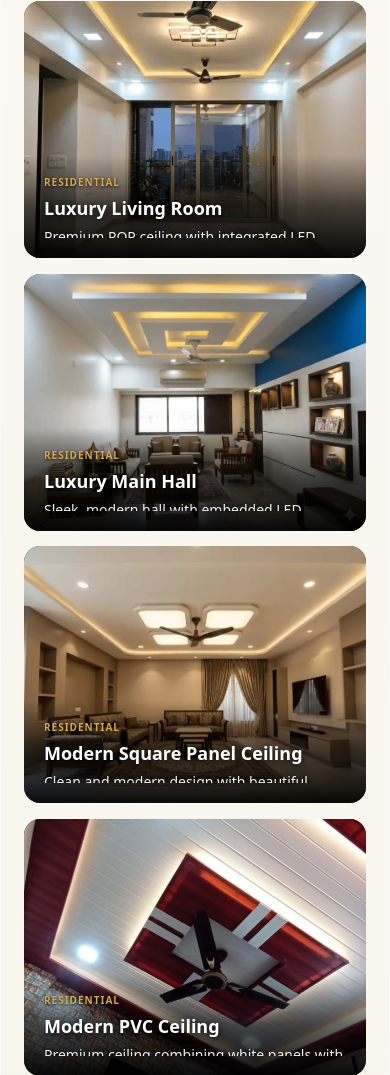
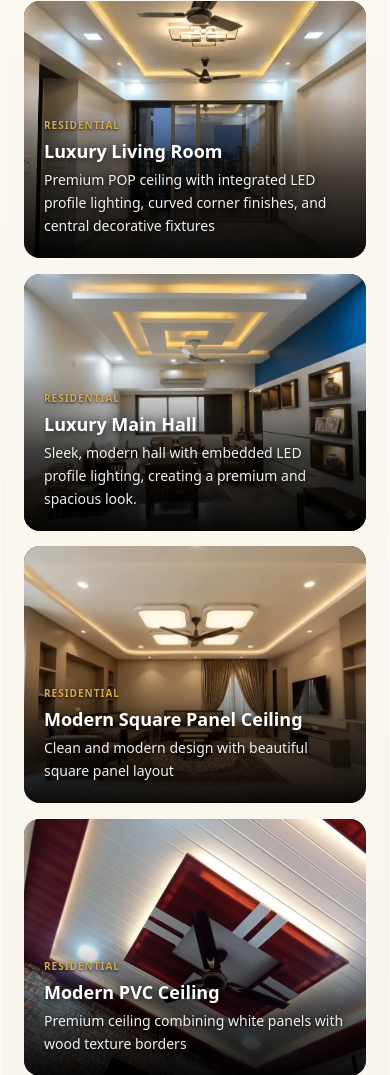
Before and after one commit to momanmr23-crypto/R.K-Enterprises-Website, a website: page index.html in a window 390 px wide. Shown: the part 8843-9918 px from the top of the page. Drawn offline with nearby package versions, Linux system fonts and the light colour scheme.

Commit message:
Fix portfolio description text overlay on mobile

```diff
--- a/index.html
+++ b/index.html
@@ -1424,10 +1424,10 @@ body > div[style*="position: fixed"][style*="bottom:"] {
             <div class="grid grid-cols-1 sm:grid-cols-2 lg:grid-cols-3 xl:grid-cols-4 gap-6">
                 <template x-for="(item,index) in [
                 // RESIDENTIAL PORTFOLIO (SELECTED BEST 9)
-{filter:'residential',cat:'Residential',title:'Floating Island Concept',desc:'Hidden LED strips create floating ceiling effect',img:'images/floating-island-pop-ceiling-concept.webp',lazy:true},
-{filter:'residential',cat:'Residential',title:'Designer Bedroom Ceiling',desc:'Clean-line double-tier tray design with warm cove lighting',img:'images/luxury-bedroom-designer-pop-ceiling.webp',lazy:true},
-{filter:'residential',cat:'Residential',title:'Completed Living Room',desc:'Multi-tier false ceiling with integrated LED spotlights',img:'images/completed-modern-living-room-false-ceiling.webp',lazy:true},
-{filter:'residential',cat:'Residential',title:'Luxury Living Room',desc:'Premium POP ceiling with integrated LED profile lighting, curved corner finishes, and central decorative fixtures',img:'images/luxury-suite-living.webp',lazy:true},
+                {filter:'residential',cat:'Residential',title:'Floating Island Concept',desc:'Hidden LED strips create floating ceiling effect',img:'images/floating-island-pop-ceiling-concept.webp',lazy:true},
+                {filter:'residential',cat:'Residential',title:'Designer Bedroom Ceiling',desc:'Clean-line double-tier tray design with warm cove lighting',img:'images/luxury-bedroom-designer-pop-ceiling.webp',lazy:true},
+                {filter:'residential',cat:'Residential',title:'Completed Living Room',desc:'Multi-tier false ceiling with integrated LED spotlights',img:'images/completed-modern-living-room-false-ceiling.webp',lazy:true},
+                {filter:'residential',cat:'Residential',title:'Luxury Living Room',desc:'Premium POP ceiling with integrated LED profile lighting, curved corner finishes, and central decorative fixtures',img:'images/luxury-suite-living.webp',lazy:true},
                 {filter:'residential',cat:'Residential',title:'Luxury Main Hall',desc:'Sleek, modern hall with embedded LED profile lighting, creating a premium and spacious look.',img:'images/parallel-groove-hall-design.webp',lazy:true},
                 {filter:'residential',cat:'Residential',title:'Modern Square Panel Ceiling',desc:'Clean and modern design with beautiful square panel layout',img:'images/modern-square-panel-pop-ceiling.webp',lazy:true},
                 {filter:'residential',cat:'Residential',title:'Modern PVC Ceiling',desc:'Premium ceiling combining white panels with wood texture borders',img:'images/wood-finish-pop-ceiling-combination.webp',lazy:true},
@@ -1446,10 +1446,10 @@ body > div[style*="position: fixed"][style*="bottom:"] {
                 ]" :key="index">
                     <div x-show="galleryFilter==='all'||galleryFilter===item.filter" class="reveal-scale group relative overflow-hidden rounded-2xl bg-slate-800 aspect-square cursor-pointer" @click="lightboxImg=item.img;showLightbox=true">
 <img :src="item.img" :alt="item.title" class="w-full h-full object-cover rounded-2xl group-hover:scale-110 transition-transform duration-700" :loading="item.lazy ? 'lazy' : 'eager'">
-                        <div class="portfolio-text-overlay absolute inset-x-0 bottom-0 h-2/5 bg-gradient-to-t from-black/95 via-black/60 to-transparent flex flex-col justify-end p-5 rounded-b-2xl">
+                        <div class="portfolio-text-overlay absolute inset-x-0 bottom-0 h-auto md:h-2/5 bg-gradient-to-t from-black/95 via-black/60 to-transparent flex flex-col justify-end p-5 rounded-b-2xl">
                             <span class="text-[10px] font-bold uppercase tracking-widest mb-1" x-text="item.cat"></span>
                             <h4 class="text-lg font-bold mb-1" x-text="item.title"></h4>
-                            <p class="text-sm leading-relaxed line-clamp-2" x-text="item.desc"></p>
+                            <p class="text-sm leading-relaxed line-clamp-3 md:line-clamp-2" x-text="item.desc"></p>
                         </div>
                         <div class="absolute top-4 right-4 bg-white/20 backdrop-blur-sm rounded-full w-12 h-12 flex items-center justify-center opacity-0 group-hover:opacity-100 transition-all duration-300 group-hover:scale-110"><i class="fa-solid fa-expand text-white"></i></div>
                     </div>
```
